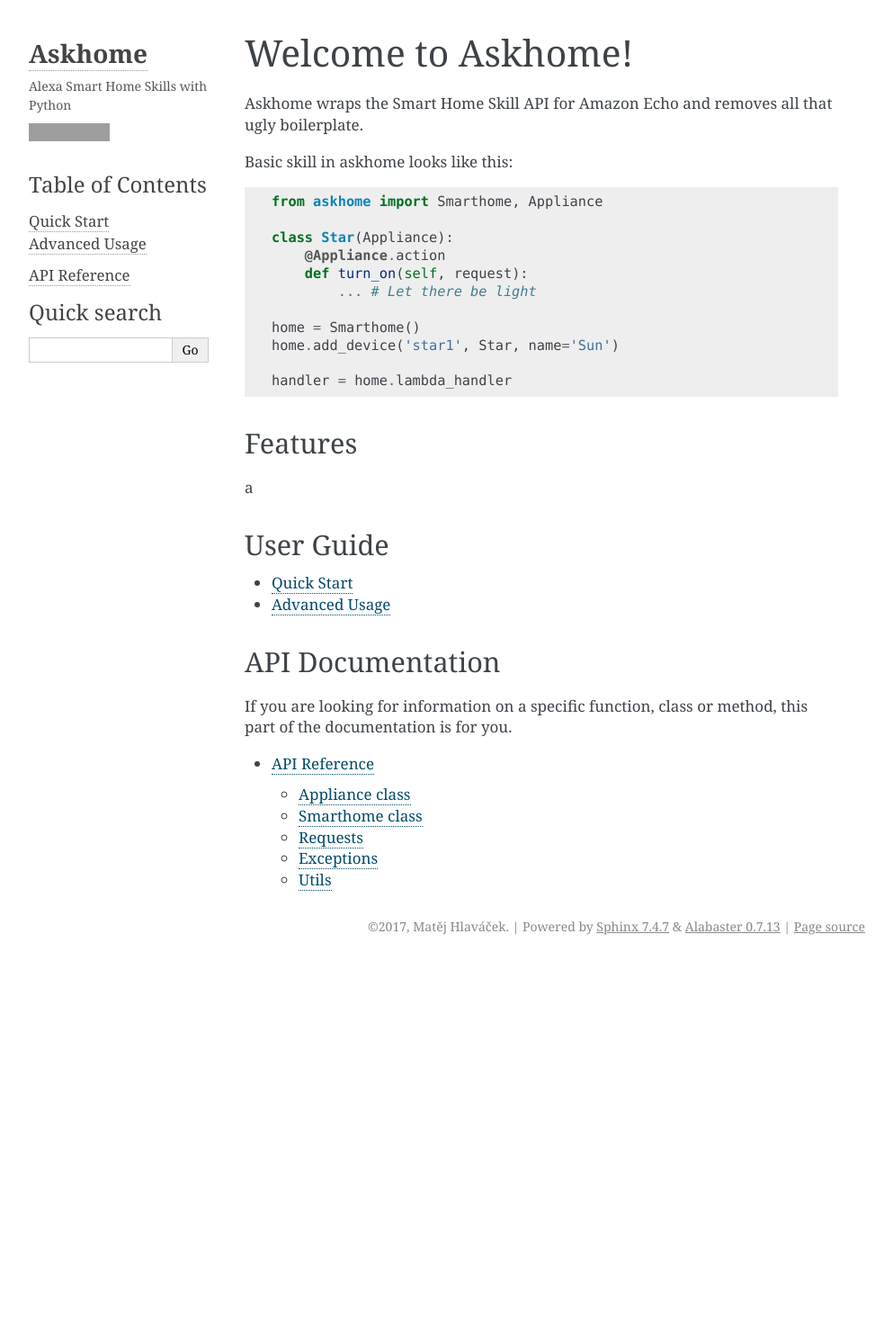
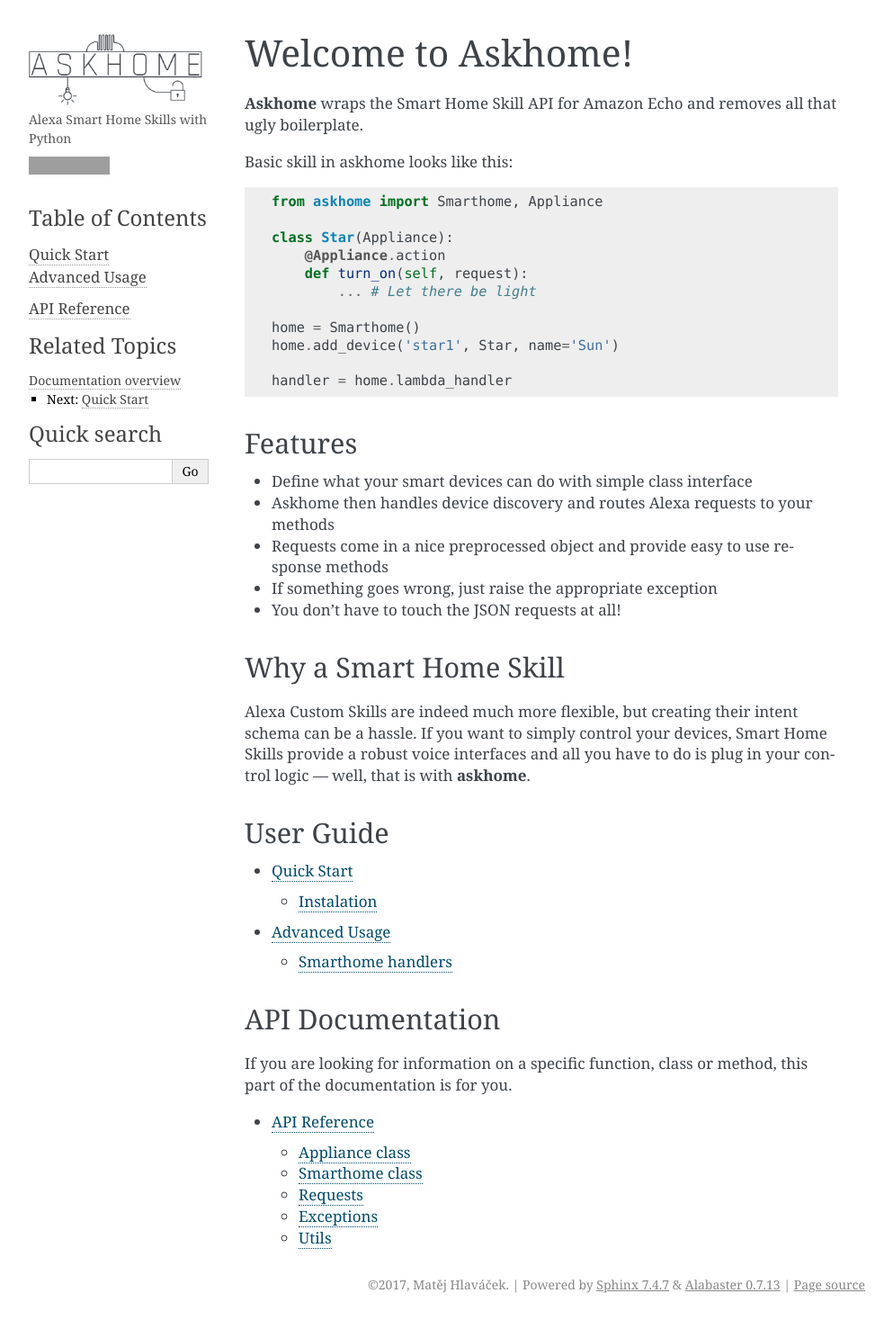
Before and after one commit to mathead/askhome, a Sphinx documentation site: the page built from docs/index.rst, in a window 1280 px wide. Shown: the whole page at 90% size, without its empty margins (148-1141 px from the left). Built offline with Sphinx 7.4.7, drawn with Linux system fonts in a browser that asks for light colours; before the commit the page ends 1069 px from its top, so only the background shows below that; grey boxes are pictures that could not be loaded.

Commit message:
Add logo and welcome docs

```diff
--- a/docs/advanced.rst
+++ b/docs/advanced.rst
@@ -1,2 +1,5 @@
 Advanced Usage
 ==============
+
+Smarthome handlers
+------------------
--- a/docs/conf.py
+++ b/docs/conf.py
@@ -162,10 +162,10 @@
     '**': ['about.html', 'globaltoc.html', 'relations.html', 'searchbox.html'],
 }
 html_theme_options = {
-    # 'logo': 'logo.png',
-    # 'logo_name': True,
+    'logo': 'logo.png',
     'description': 'Alexa Smart Home Skills with Python',
     'github_user': 'mathead',
     'github_repo': 'askhome',
     'github_type': 'star',
+    'show_related': True,
 }
--- a/docs/index.rst
+++ b/docs/index.rst
@@ -1,7 +1,7 @@
 Welcome to Askhome!
 ===================
 
-Askhome wraps the Smart Home Skill API for Amazon Echo and removes all that ugly boilerplate.
+**Askhome** wraps the Smart Home Skill API for Amazon Echo and removes all that ugly boilerplate.
 
 Basic skill in askhome looks like this::
 
@@ -20,7 +20,18 @@
 Features
 --------
 
-a
+* Define what your smart devices can do with simple class interface
+* Askhome then handles device discovery and routes Alexa requests to your methods
+* Requests come in a nice preprocessed object and provide easy to use response methods
+* If something goes wrong, just raise the appropriate exception
+* You don't have to touch the JSON requests at all!
+
+Why a Smart Home Skill
+----------------------
+
+Alexa Custom Skills are indeed much more flexible, but creating their intent schema can be a hassle.
+If you want to simply control your devices, Smart Home Skills provide a robust voice interfaces
+and all you have to do is plug in your control logic --- well, that is with **askhome**.
 
 User Guide
 ----------
```
Also changed, not shown: docs/quickstart.rst (+9 -0 lines), docs/_static/logo.png (added).
